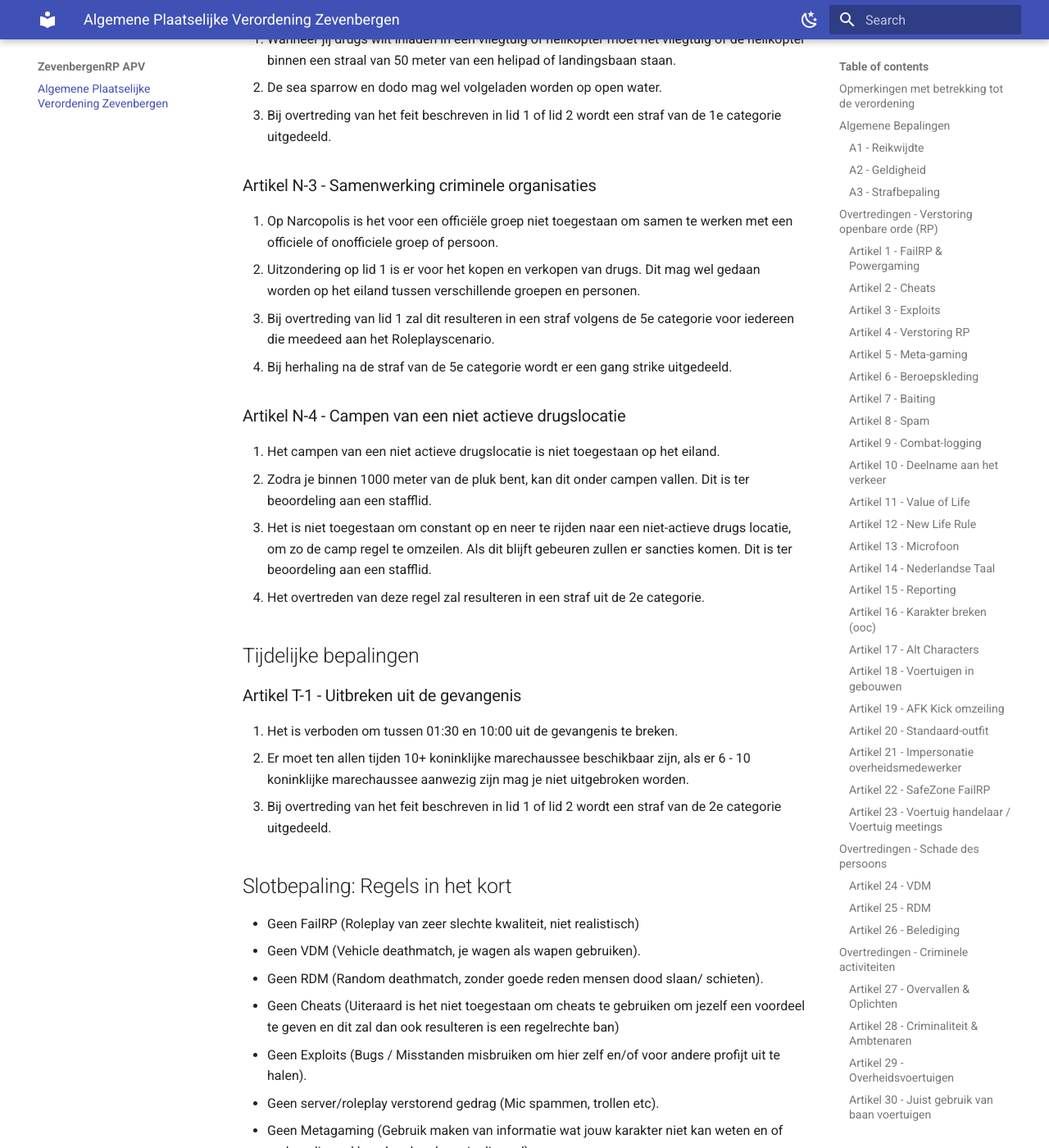
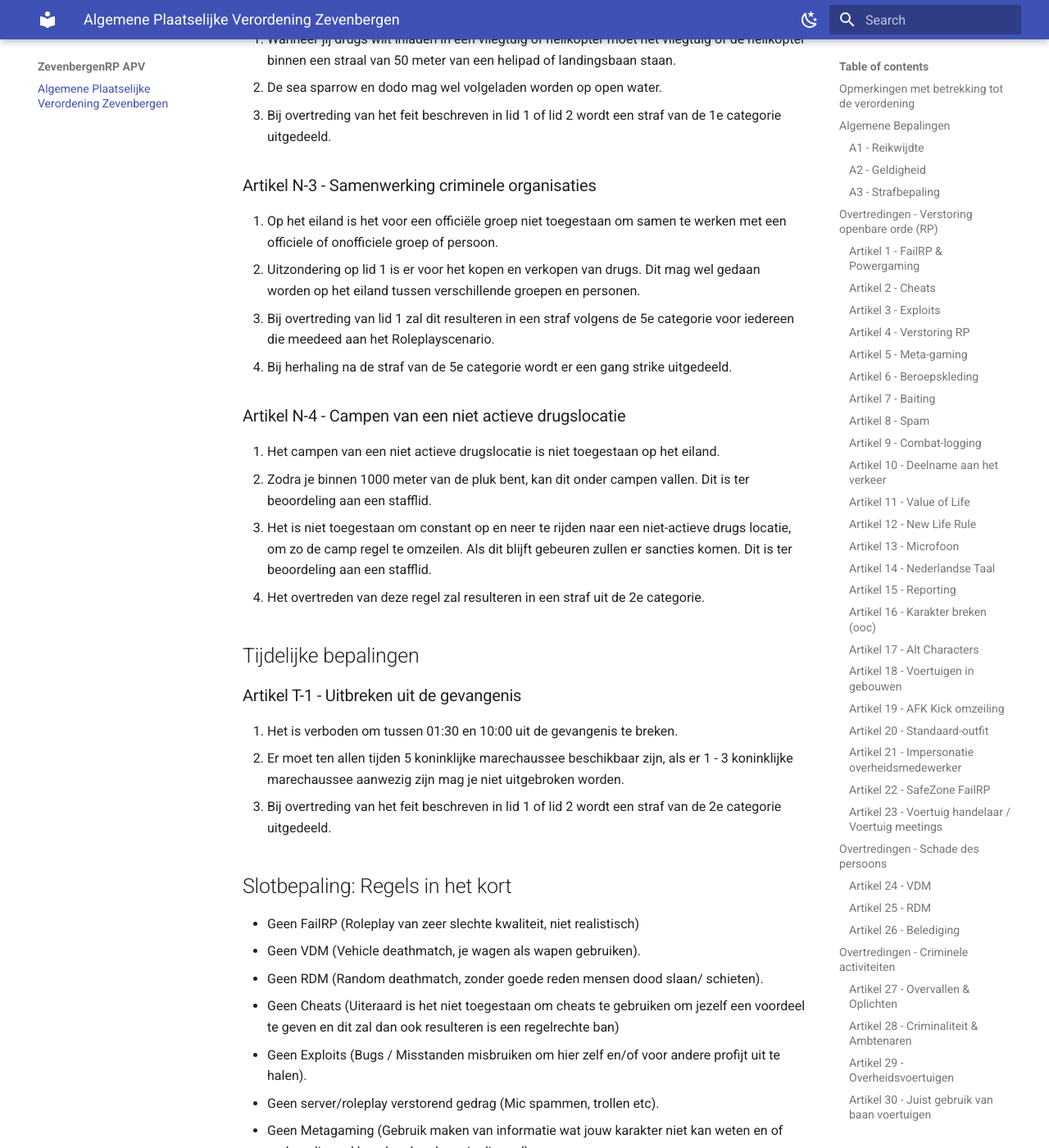
Before and after one commit to RyanFHO/wetboek-apv, an MkDocs documentation site: the page built from docs/index.md, in a window 1280 px wide and 1400 px high, scrolled down 25300 px. Shown: the whole window at 82% size. Built offline with MkDocs 1.6.1 and Material for MkDocs 9.7.7, drawn with Linux system fonts in a browser that asks for light colours; some of the changed text lies outside the part shown.

Commit message:
Update index.md

```diff
--- a/docs/index.md
+++ b/docs/index.md
@@ -535,9 +535,9 @@
     * Enkel dansen als dansers in clubs.
 3. Het overtreden van het feit genoemd in lid 1 zal resulteren in een straf van de 7e categorie.
 
-## Narcopolis
+## Eiland
 
-Onderstaande regels tellen alleen op Narcopolis
+Onderstaande regels tellen alleen op het eiland
 
 ### Artikel N-1 - Schieten vanaf het vasteland en water
 
@@ -554,7 +554,7 @@
 
 ### Artikel N-3 - Samenwerking criminele organisaties
 
-1. Op Narcopolis is het voor een officiële groep niet toegestaan om samen te werken met een officiele of onofficiele groep of persoon.
+1. Op het eiland is het voor een officiële groep niet toegestaan om samen te werken met een officiele of onofficiele groep of persoon.
 2. Uitzondering op lid 1 is er voor het kopen en verkopen van drugs. Dit mag wel gedaan worden op het eiland tussen verschillende groepen en personen.
 3. Bij overtreding van lid 1 zal dit resulteren in een straf volgens de 5e categorie voor iedereen die meedeed aan het Roleplayscenario.
 4. Bij herhaling na de straf van de 5e categorie wordt er een gang strike uitgedeeld.
@@ -570,7 +570,7 @@
 ### Artikel T-1 - Uitbreken uit de gevangenis
 
 1. Het is verboden om tussen 01:30 en 10:00 uit de gevangenis te breken.
-2. Er moet ten allen tijden 10+ koninklijke marechaussee beschikbaar zijn, als er 6 - 10 koninklijke marechaussee aanwezig zijn mag je niet uitgebroken worden.
+2. Er moet ten allen tijden 5 koninklijke marechaussee beschikbaar zijn, als er 1 - 3 koninklijke marechaussee aanwezig zijn mag je niet uitgebroken worden.
 3. Bij overtreding van het feit beschreven in lid 1 of lid 2 wordt een straf van de 2e categorie uitgedeeld.
 
 ## Slotbepaling: Regels in het kort
```
